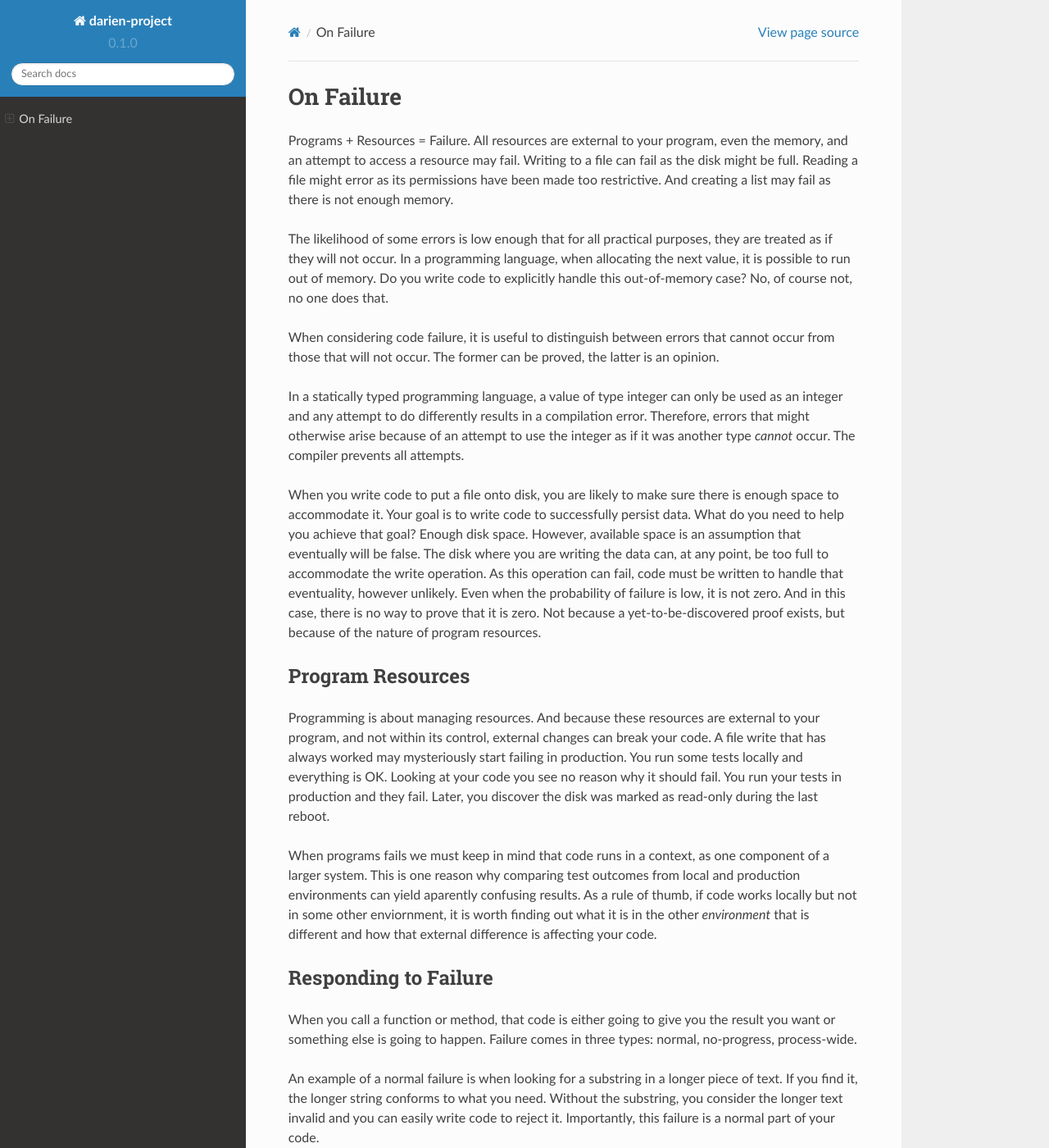
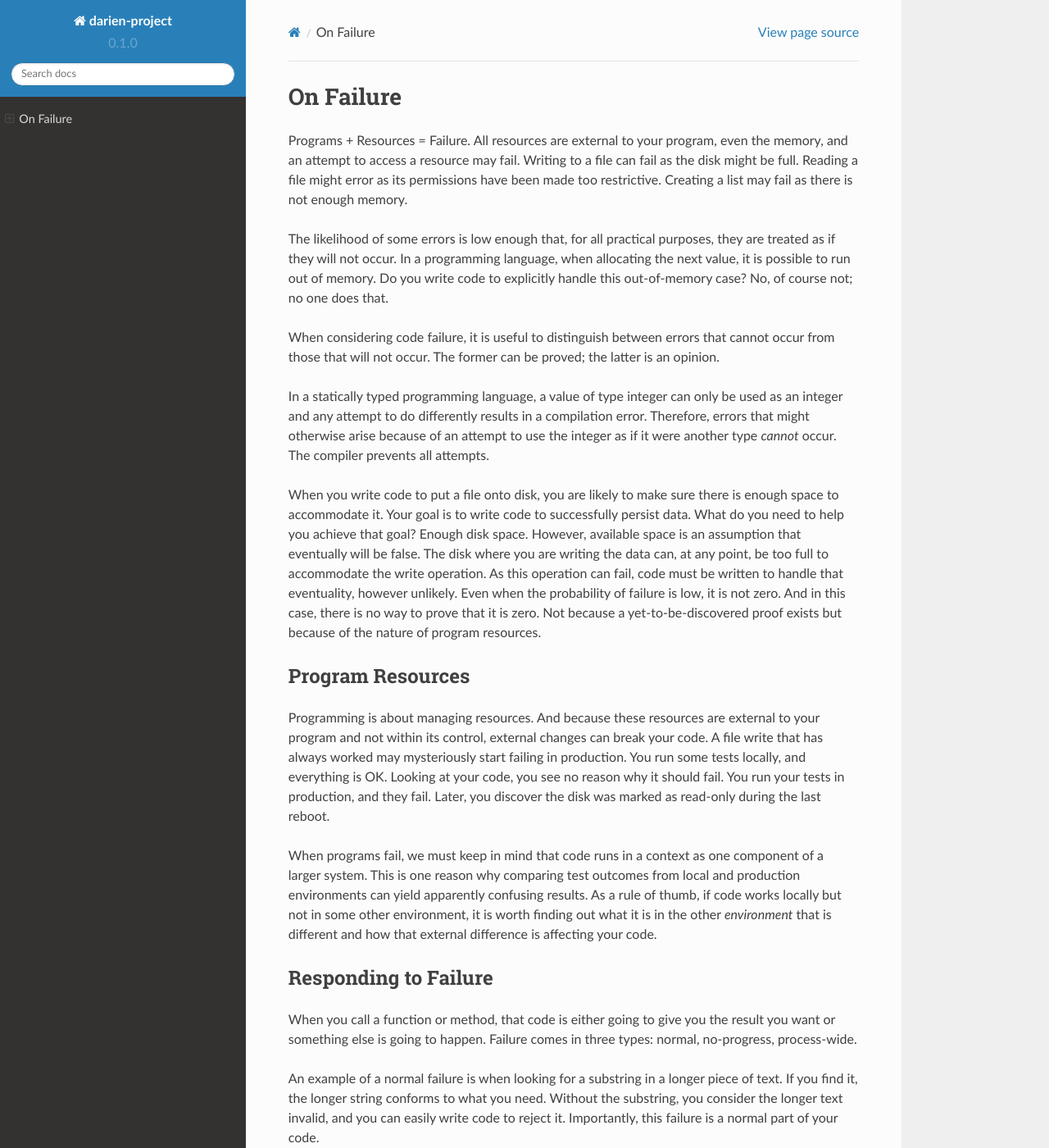
Before and after one commit to jh-evans/readthedocs, a Sphinx documentation site: the page built from docs/source/on_failure.rst, in a window 1280 px wide and 1400 px high. Shown: the whole window at 82% size. Built offline with Sphinx 7.4.7 and the Read the Docs theme 2.0.0, drawn with Linux system fonts in a browser that asks for light colours; some of the changed text lies outside the part shown.

Commit message:
Update on_failure.rst

```diff
--- a/docs/source/on_failure.rst
+++ b/docs/source/on_failure.rst
@@ -2,30 +2,30 @@
 ==========
 
 Programs + Resources = Failure. All resources are external to your program, even the memory, and an attempt to access a resource may fail. Writing to a file can fail as the disk might be full. Reading a
-file might error as its permissions have been made too restrictive. And creating a list may fail as there is not enough memory.
+file might error as its permissions have been made too restrictive. Creating a list may fail as there is not enough memory.
 
-The likelihood of some errors is low enough that for all practical purposes, they are treated as if they will not occur. In a programming language, when allocating the next value, it is possible to run out of
-memory. Do you write code to explicitly handle this out-of-memory case? No, of course not, no one does that.
+The likelihood of some errors is low enough that, for all practical purposes, they are treated as if they will not occur. In a programming language, when allocating the next value, it is possible to run out of
+memory. Do you write code to explicitly handle this out-of-memory case? No, of course not; no one does that.
 
-When considering code failure, it is useful to distinguish between errors that cannot occur from those that will not occur. The former can be proved, the latter is an opinion.
+When considering code failure, it is useful to distinguish between errors that cannot occur from those that will not occur. The former can be proved; the latter is an opinion.
 
 In a statically typed programming language, a value of type integer can only be used as an integer and any attempt to do differently results in a compilation error. Therefore, errors that might otherwise
-arise because of an attempt to use the integer as if it was another type *cannot* occur. The compiler prevents all attempts.
+arise because of an attempt to use the integer as if it were another type *cannot* occur. The compiler prevents all attempts.
 
 When you write code to put a file onto disk, you are likely to make sure there is enough space to accommodate it. Your goal is to write code to successfully persist data. What do you need to help you
 achieve that goal? Enough disk space. However, available space is an assumption that eventually will be false. The disk where you are writing the data can, at any point, be too full to accommodate the write
 operation. As this operation can fail, code must be written to handle that eventuality, however unlikely. Even when the probability of failure is low, it is not zero. And in this case, there
-is no way to prove that it is zero. Not because a yet-to-be-discovered proof exists, but because of the nature of program resources.
+is no way to prove that it is zero. Not because a yet-to-be-discovered proof exists but because of the nature of program resources.
 
 Program Resources
 -----------------
 
-Programming is about managing resources. And because these resources are external to your program, and not within its control, external changes can break your code. A file write that has always
-worked may mysteriously start failing in production. You run some tests locally and everything is OK. Looking at your code you see no reason why it should fail. You run your tests in production and they
+Programming is about managing resources. And because these resources are external to your program and not within its control, external changes can break your code. A file write that has always
+worked may mysteriously start failing in production. You run some tests locally, and everything is OK. Looking at your code, you see no reason why it should fail. You run your tests in production, and they
 fail. Later, you discover the disk was marked as read-only during the last reboot.
 
-When programs fails we must keep in mind that code runs in a context, as one component of a larger system. This is one reason why comparing test outcomes from local and production environments can yield
-aparently confusing results. As a rule of thumb, if code works locally but not in some other enviornment, it is worth finding out what it is in the other *environment* that is different and how that
+When programs fail, we must keep in mind that code runs in a context as one component of a larger system. This is one reason why comparing test outcomes from local and production environments can yield
+apparently confusing results. As a rule of thumb, if code works locally but not in some other environment, it is worth finding out what it is in the other *environment* that is different and how that
 external difference is affecting your code.
 
 Responding to Failure
@@ -34,16 +34,15 @@
 When you call a function or method, that code is either going to give you the result you want or something else is going to happen. Failure comes in three types: normal, no-progress, process-wide.
 
 An example of a normal failure is when looking for a substring in a longer piece of text. If you find it, the longer string conforms to what you need. Without the substring, you consider the
-longer text invalid and you can easily write code to reject it.  Importantly, this failure is a normal part of your code.
+longer text invalid, and you can easily write code to reject it.  Importantly, this failure is a normal part of your code.
 
-No-progress errors stop your code from making meaningful progress. An example is calling a remote service. If such a sevice cannot be reached (because there is no network access), your code cannot
-make a decision on what is to be done next. Such failure prevents further progress. All that can be done is to log the service access outage but your process keeps correctly executing and will, possibly, be
+No-progress errors stop your code from making meaningful progress. An example is calling a remote service. If such a service cannot be reached (because there is no network access), your code cannot
+make a decision on what to do next. Such failure prevents further progress. All that can be done is to log the service access outage, but your process keeps correctly executing and will possibly be
 able to access the service in future.
 
-A process-wide failure is more serious. Your process attempts an operation and a failure occurs that causes it to stop running, such as an uncaught exception or running out of memory. Nothing can be done but
-for the process to log the error (if possible) and to terminate.
+A process-wide failure is more serious. A failure occurs that causes your whole process to stop running, such as running out of memory. Nothing can be done but for the process to log the issue (if possible) and to terminate.
 
-The lines between failure types are not always clear. Without access to the remote service, your program may correctly execute, but is unable to achieve anything useful until the service is back.  Until
+The lines between failure types are not always clear. Without access to the remote service, your program may correctly execute but is unable to achieve anything useful until the service is back.  Until
 that happens, your program has effectively failed process-wide. It is not providing any value and may as well not be running.
 
 Where in code to Respond to Failure
@@ -59,33 +58,27 @@
 any more. If failure is normal, the called code will respond in a way that can be handled by the calling code in the normal course of operation. No-progress errors are likely to require reporting elsewhere,
 for example, to inform a user, or your calling code can attempt to recover the situation, possibly by reporting the issue to a third-party process whose role is to rectify the situation.
 
-For the happy path, the called code is a black box. You request the code to do something, it succeeds and you get an appropriate result.
+For the happy path, the called code is a black box. You request the code to do something, it succeeds, and you get an appropriate result.
 
-However, when considering the failure path, the called code is not a black box. The called code has failed, reporting information that indicates detail within the black box. This detail is usually
-required to enable the calling code to appropriately respond to the error. The detail may indicate that a remote system is not responding or that a disk write failed.
+However, when considering failure, the called code is not a black box. The called code reports information that reveals information within the black box, which is usually
+required so that the calling code can respond to the error. The detail may show that a remote system is not responding or that a disk write failed.
 
 The called code is communicating, "I have failed because I cannot handle this case, and you need to know about it".
 
-There is a fundamental difference between code being made aware of an error and that code being able to successfully resolve an error experienced by some other piece of code.
+However, there is a fundamental difference between code being made aware of an error and the code being in a position to successfully resolve it.
 
-In the current code path, if the calling code cannot address the issue, all that can be done is to log the error and continue processing.
+It may make sense that the knowledge of the failure is further passed on. The calling code itself returns the failure detail to some other part of the application, the thinking being that code elsewhere can more appropriately respond to the issue.
 
-Other code may need to be made aware of the failure. Ideally, code failure is constrained to a small part of the program. If this is not possible, the calling code is returned to some other part of the
-application, the thinking being that some other piece of code can more appropriately respond to the issue.
+Importantly, noting that an error has occurred is not the same thing as rectifying the situation so that the error will not happen next time. Noting an error just records that it happened. But, at times, that is all that can be done.
 
-Importantly, noting that an error has occurred is not the same thing as rectifying the situation so that the error will not happen next time. All we are doing is recording that an error happened. But that is
-all that can be done at times.
+This is because the failure occurs outside your program, in an external resource.
 
-This is because the failure occurs outside your program, within an external resource.
-
-If a remote system has failed, the number of reasons for its failure is significant, and its cause will be well beyond the calling code's ability to address. Your code is designed to solve some other
-problem, not rectifying issues in the infrastructure required to enable your code to run. Therefore, when a failure does arise, it is very common that the only response is to log the issue, and move on.
+Other systems may fail for any number of reasons. If a call to a remote system fails, how to address that issue is well beyond the capabilities of the calling code. Your code is designed to solve some other
+problem, not rectifying issues in the infrastructure required to enable your code to run. Therefore, when a failure does arise, it is common that the only response possible is to log the issue and move on.
 
 Notes
 -----
 
-catching an exception and logging it is not handling the error.
-
 (point on engineering, if outofmemoryerror was out ofmemoryexception)
 
 tool to test all assumptions of code, if writing to disk, tests for a number of assumptions about that disk, e.g., rw, amount space, ...
```
